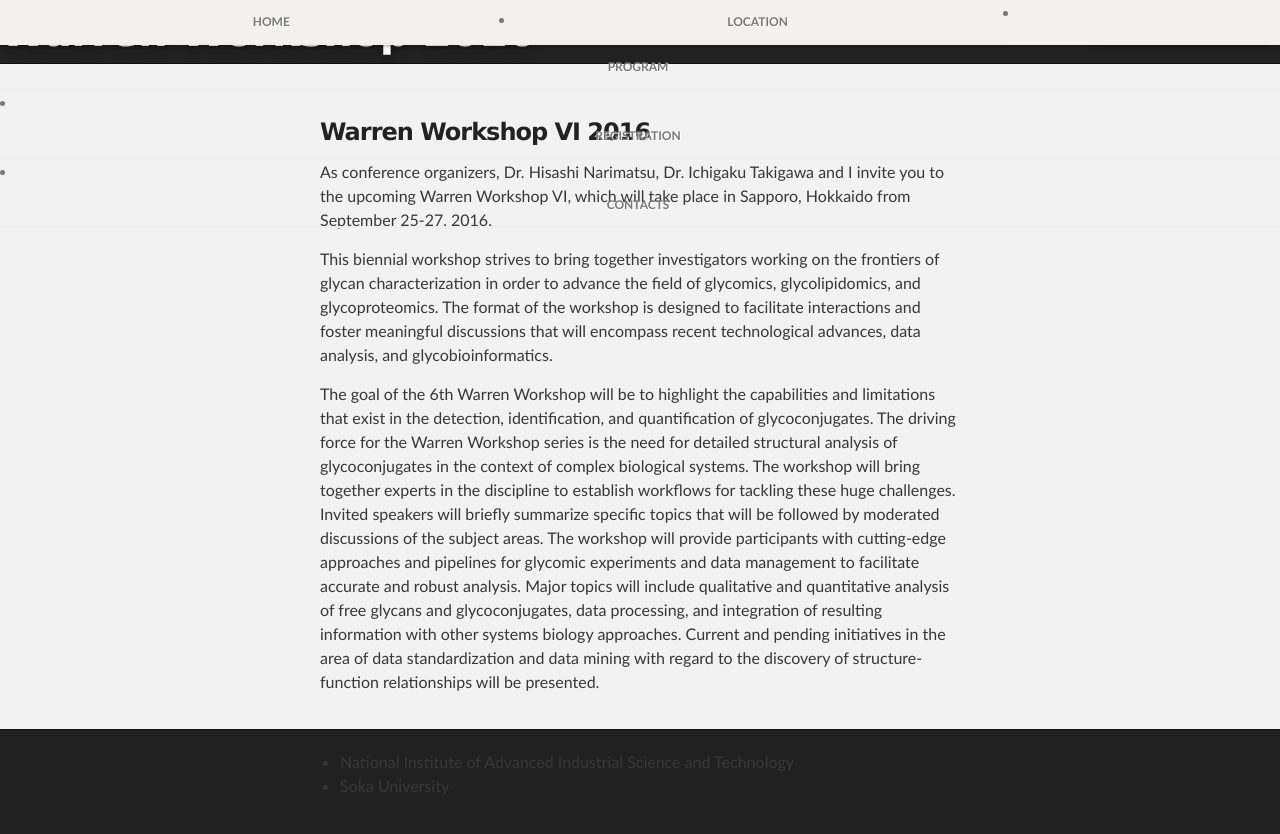
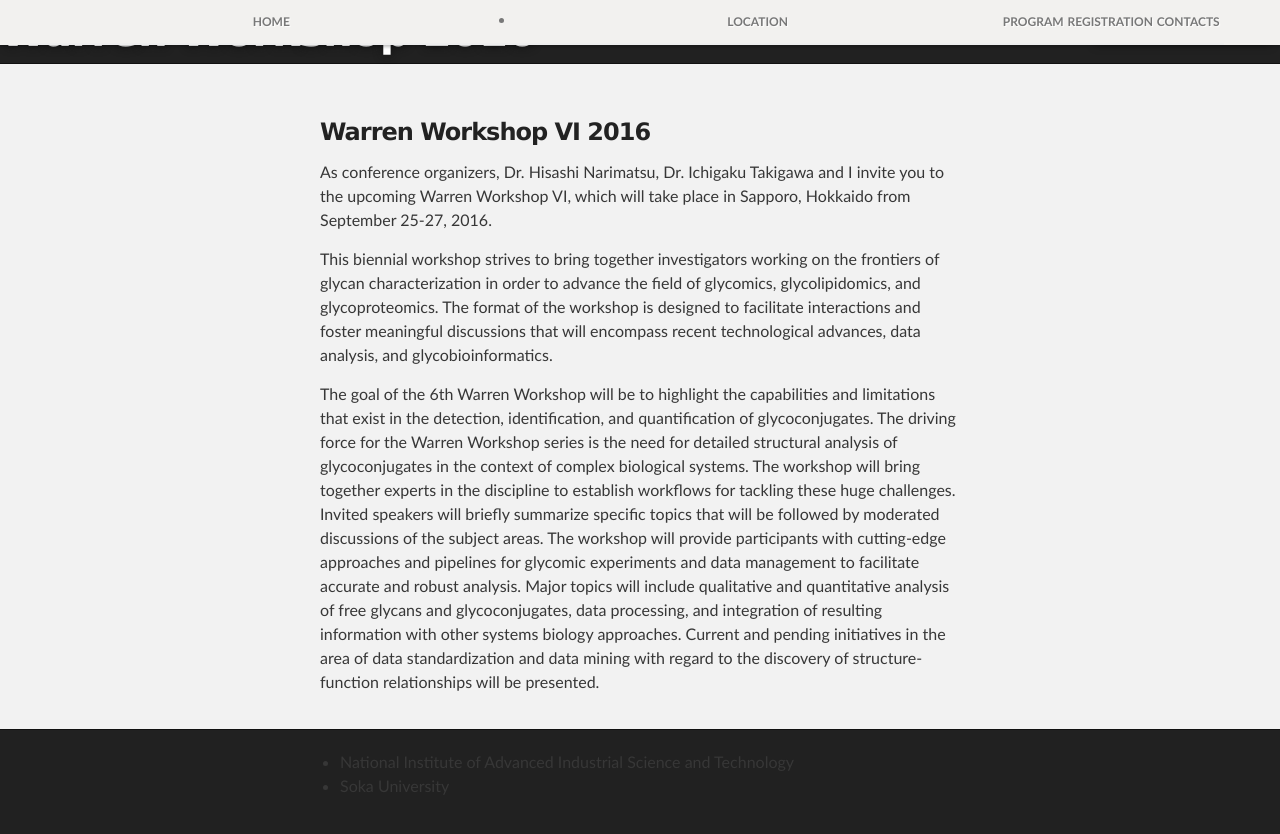
Before and after one commit to yamazakiM/WarrenWorkshop2016, a Jekyll site: the page built from index.md, in a window 1280 px wide. Shown: the top 834 px of the page. Built offline with Jekyll 4.4.1, drawn with Linux system fonts in a browser that asks for light colours; Markdown is read by kramdown in place of the engine named in the settings.

Commit message:
Update menu.html

```diff
--- a/_includes/menu.html
+++ b/_includes/menu.html
@@ -18,7 +18,7 @@
                   </div>
                </li>
 
-               <li class="globalNavItem>
+               <li class="globalNavItem">
                  <div class="globalNavItem_group">
                    <a class=globalNavItem_btn href="http://yamazakim.github.io/WarrenWorkshop2016/program">
                      <span class="globalNavItem_text">PROGRAM</span>
@@ -26,7 +26,7 @@
                  </div>
                </li>
 
-               <li class="globalNavItem>
+               <li class="globalNavItem">
                  <div class="globalNavItem_group">
                   <a class=globalNavItem_btn href="http://yamazakim.github.io/WarrenWorkshop2016/registration">
                     <span class="globalNavItem_text">REGISTRATION</span>
@@ -34,7 +34,7 @@
                  </div>
                </li>
 
-               <li class="globalNavItem>
+               <li class="globalNavItem">
                  <div class="globalNavItem_group">
                   <a class=globalNavItem_btn href="http://yamazakim.github.io/WarrenWorkshop2016/contacts">
                    <span class="globalNavItem_text">CONTACTS</span>
```
